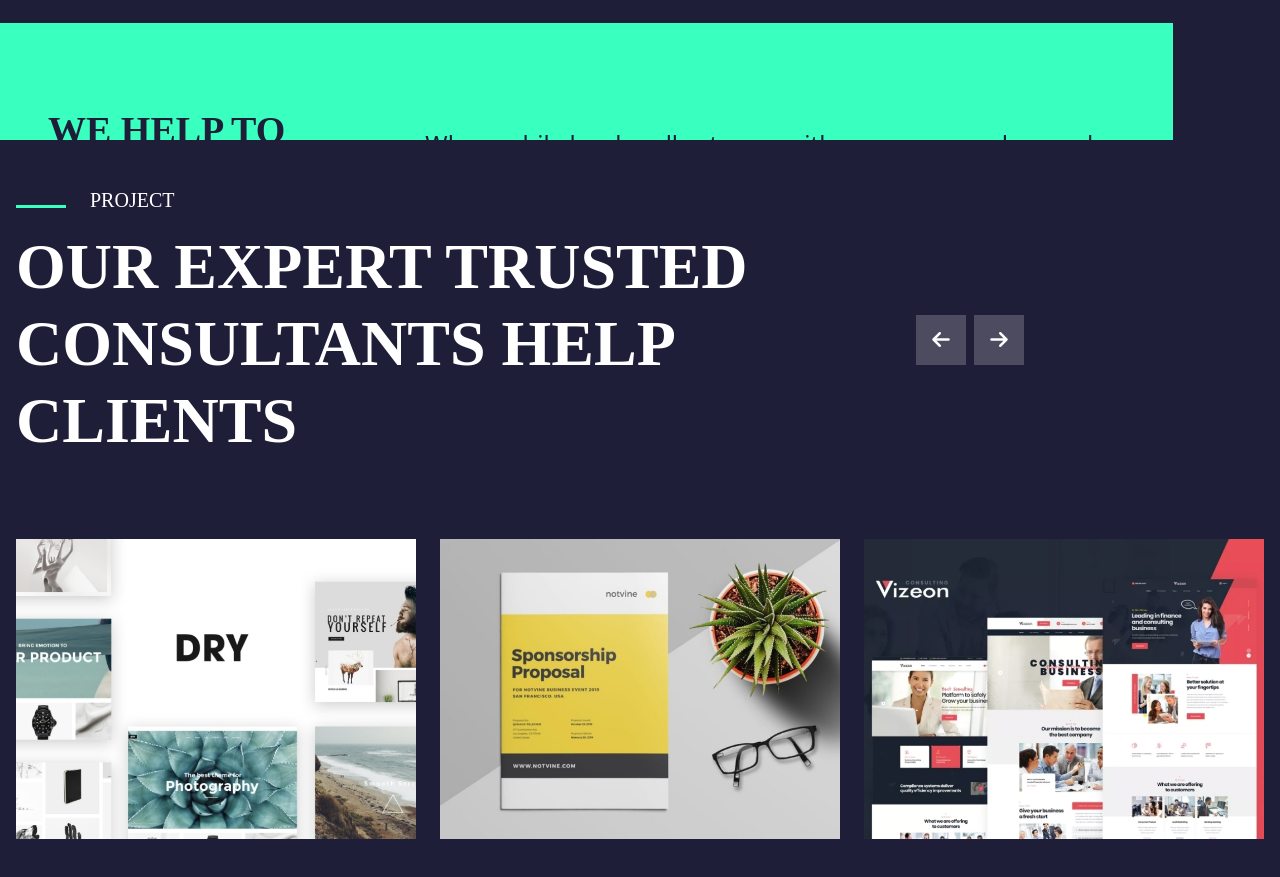
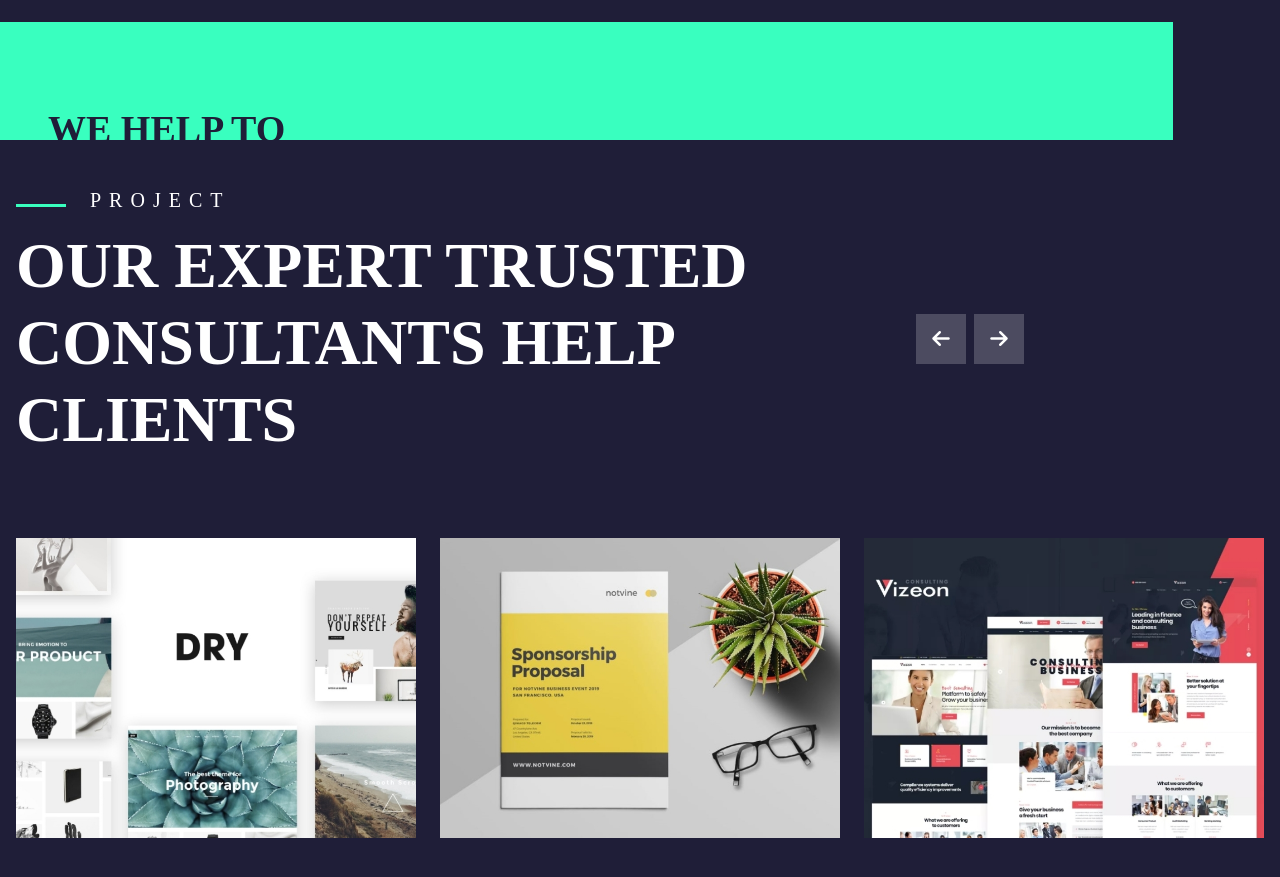
Before and after one commit to GiuseppeIndomenico/proj-html-vuejs, a Vue app: page / in a window 1280 px wide. Shown: the part 2400-3277 px from the top of the page. Built offline with nearby package versions, Linux system fonts and the light colour scheme; a web font is replaced by a local one.

Commit message:
fix letter spacing

```diff
--- a/src/components/MainComponent.vue
+++ b/src/components/MainComponent.vue
@@ -141,7 +141,7 @@ h2 {
 
 h5 {
     font-weight: 400;
-    line-height: 25px;
+    letter-spacing: 8px;
     margin-left: 1rem;
     margin-bottom: 1rem;
     font-family: $bay;
@@ -174,8 +174,9 @@ h5 {
 }
 
 .p-gi {
-    font-size: 24px;
+    font-size: 20px;
     max-width: 700px;
+    letter-spacing: 2px;
 }
 
 .red-btn {
--- a/src/components/ProjectComponent.vue
+++ b/src/components/ProjectComponent.vue
@@ -53,7 +53,6 @@ export default {
     }
 
 
-
     .text-cover {
         left: 0;
         bottom: 0;
@@ -62,6 +61,10 @@ export default {
 
 }
 
+.cont-img {
+    overflow: hidden;
+
+}
 
 .square {
     padding: .5rem;
```
